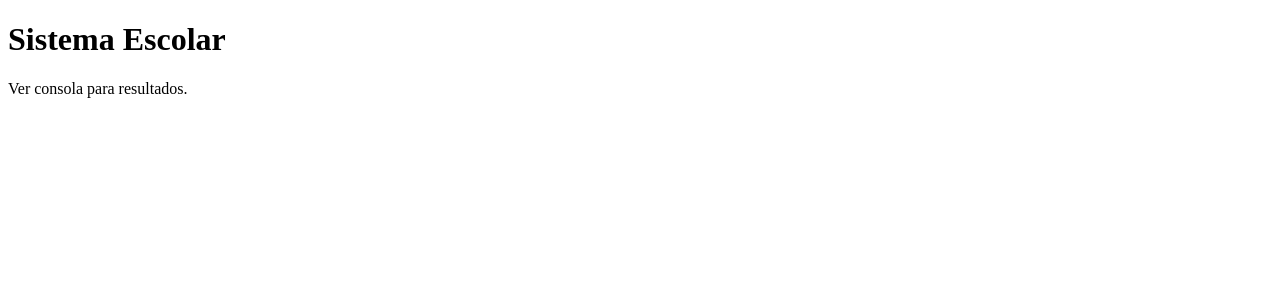
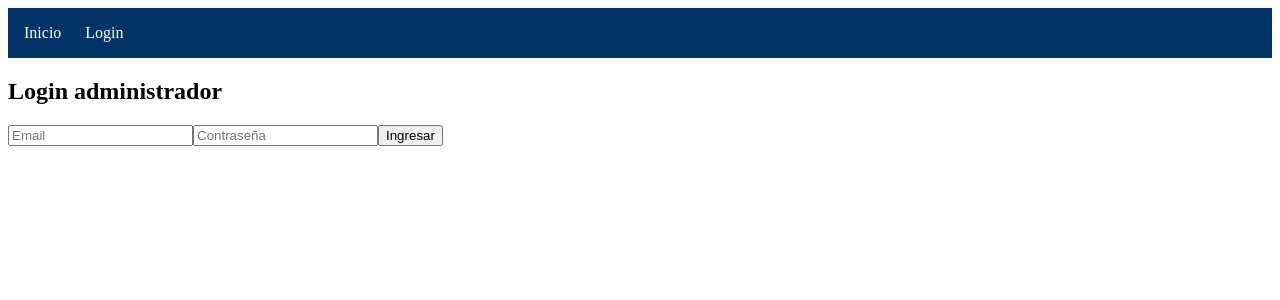
Before and after one commit to ushiropaul/ISF-admin, a React (Vite) app: page /login in a window 1280 px wide. Shown: the top 300 px of the page. Built offline with nearby package versions, Linux system fonts and the light colour scheme; no server answers; the database is empty.

Commit message:
1 commit

```diff
--- a/package.json
+++ b/package.json
@@ -12,7 +12,8 @@
   "dependencies": {
     "@supabase/supabase-js": "^2.49.8",
     "react": "^19.1.0",
-    "react-dom": "^19.1.0"
+    "react-dom": "^19.1.0",
+    "react-router-dom": "^7.6.1"
   },
   "devDependencies": {
     "@eslint/js": "^9.25.0",
--- a/src/App.jsx
+++ b/src/App.jsx
@@ -1,25 +1,29 @@
-import { useEffect } from 'react';
-import { supabase } from './supabaseClient';
+import { BrowserRouter, Routes, Route } from 'react-router-dom';
+import Home from './pages/Home/Home';
+import Login from './pages/Login/Login';
+import Dashboard from './pages/Admin/Dashboard';
+import PanelPadres from './pages/Padres/Panel';
+import Navbar from './components/Navbar/Navbar.jsx';
+import ProtectedRoute from './components/ProtectedRoute';
 
 function App() {
-  useEffect(() => {
-    const fetchAlumnos = async () => {
-      const { data, error } = await supabase.from('alumnos').select('*');
-      if (error) {
-        console.error('Error al obtener alumnos:', error);
-      } else {
-        console.log('Alumnos:', data);
-      }
-    };
-
-    fetchAlumnos();
-  }, []);
-
   return (
-    <div>
-      <h1>Sistema Escolar</h1>
-      <p>Ver consola para resultados.</p>
-    </div>
+    <BrowserRouter>
+    <Navbar />
+      <Routes>
+        <Route path="/" element={<Home />} />
+        <Route path="/login" element={<Login />} />
+        <Route
+          path="/dashboard"
+          element={
+            <ProtectedRoute>
+              <Dashboard />
+            </ProtectedRoute>
+          }
+        />
+        <Route path="/panel" element={<PanelPadres />} />
+      </Routes>
+    </BrowserRouter>
   );
 }
 
--- a/src/components/Navbar/Navbar.css
+++ b/src/components/Navbar/Navbar.css
@@ -0,0 +1,17 @@
+.navbar {
+  background-color: #003366;
+  padding: 1rem;
+  display: flex;
+  gap: 1.5rem;
+  color: white;
+}
+
+.navbar a,
+.navbar button {
+  color: white;
+  text-decoration: none;
+  background: none;
+  border: none;
+  cursor: pointer;
+  font-size: 1rem;
+}
--- a/src/components/Navbar/Navbar.jsx
+++ b/src/components/Navbar/Navbar.jsx
@@ -0,0 +1,45 @@
+import { useEffect, useState } from 'react';
+import { Link, useNavigate } from 'react-router-dom';
+import { supabase } from './../../supabaseClient';
+import './Navbar.css';
+
+export default function Navbar() {
+  const [user, setUser] = useState(null);
+  const [rol, setRol] = useState(null);
+  const navigate = useNavigate();
+
+  useEffect(() => {
+    const fetchUser = async () => {
+      const { data } = await supabase.auth.getUser();
+      if (!data.user) return;
+
+      setUser(data.user);
+
+      const { data: perfil } = await supabase
+        .from('usuarios')
+        .select('rol')
+        .eq('id', data.user.id)
+        .single();
+
+      setRol(perfil?.rol);
+    };
+
+    fetchUser();
+  }, []);
+
+  const handleLogout = async () => {
+    await supabase.auth.signOut();
+    setUser(null);
+    setRol(null);
+    navigate('/');
+  };
+
+  return (
+    <nav className="navbar">
+      <Link to="/">Inicio</Link>
+      {!user && <Link to="/login">Login</Link>}
+      {user && rol === 'admin' && <Link to="/admin/dashboard">Dashboard</Link>}
+      {user && <button onClick={handleLogout}>Cerrar sesión</button>}
+    </nav>
+  );
+}
--- /dev/null
+++ b/src/components/ProtectedRoute.jsx
@@ -0,0 +1,29 @@
+import { useEffect, useState } from 'react';
+import { Navigate } from 'react-router-dom';
+import { supabase } from './../supabaseClient';
+
+export default function ProtectedRoute({ children }) {
+  const [allowed, setAllowed] = useState(null);
+
+  useEffect(() => {
+    const checkAccess = async () => {
+      const { data: authData } = await supabase.auth.getUser();
+      if (!authData?.user) return setAllowed(false);
+
+      const { data: usuario } = await supabase
+        .from('usuarios')
+        .select('rol')
+        .eq('id', authData.user.id)
+        .single();
+
+      setAllowed(usuario?.rol === 'admin');
+    };
+
+    checkAccess();
+  }, []);
+
+  if (allowed === null) return <p>Cargando...</p>;
+  if (!allowed) return <Navigate to="/login" />;
+
+  return children;
+}
--- a/src/pages/Admin/Dashboard.jsx
+++ b/src/pages/Admin/Dashboard.jsx
@@ -0,0 +1,3 @@
+export default function Dashboard() {
+  return <h1>Bienvenido al panel de administración</h1>;
+}
--- /dev/null
+++ b/src/pages/Home/Home.jsx
@@ -0,0 +1,8 @@
+export default function Home() {
+  return (
+    <div style={{ textAlign: 'center', marginTop: '4rem' }}>
+      <h1>Bienvenido al Sistema Escolar</h1>
+      <p>Por favor, <a href="/login">inicie sesión</a> para continuar.</p>
+    </div>
+  );
+}
--- a/src/pages/Login/Login.jsx
+++ b/src/pages/Login/Login.jsx
@@ -0,0 +1,46 @@
+import { useState } from 'react';
+import { useNavigate } from 'react-router-dom'
+import { supabase } from './../../supabaseClient';
+import './Login.css';
+
+export default function Login() {
+  const [email, setEmail] = useState('');
+  const [password, setPassword] = useState('');
+  const [error, setError] = useState('');
+  const navigate = useNavigate();
+
+  const handleLogin = async (e) => {
+    e.preventDefault();
+    setError('');
+
+    const { data: signInData, error: signInError } = await supabase.auth.signInWithPassword({
+      email,
+      password,
+    });
+
+    if (signInError) return setError('Email o contraseña incorrectos');
+
+    const { data: usuario, error: rolError } = await supabase
+      .from('usuarios')
+      .select('rol')
+      .eq('id', signInData.user.id)
+      .single();
+
+    if (rolError || !usuario || usuario.rol !== 'admin') {
+      setError('Acceso restringido solo para administradores');
+      return;
+    }
+
+    navigate('/admin/dashboard');
+  };
+
+  return (
+    <form onSubmit={handleLogin}>
+      <h2>Login administrador</h2>
+      <input type="email" value={email} onChange={(e) => setEmail(e.target.value)} placeholder="Email" required />
+      <input type="password" value={password} onChange={(e) => setPassword(e.target.value)} placeholder="Contraseña" required />
+      <button type="submit">Ingresar</button>
+      {error && <p style={{ color: 'red' }}>{error}</p>}
+    </form>
+  );
+}
--- a/src/pages/Padres/Panel.jsx
+++ b/src/pages/Padres/Panel.jsx
@@ -0,0 +1,3 @@
+export default function Panel() {
+  return <h1>Bienvenido al panel de padres</h1>;
+}
```
Also changed, not shown: src/pages/TestSupabase.jsx (deleted, +0 -34 lines), src/pages/Home/Home.css (added), 1 other file (tests, documents, lock files or other folders).
